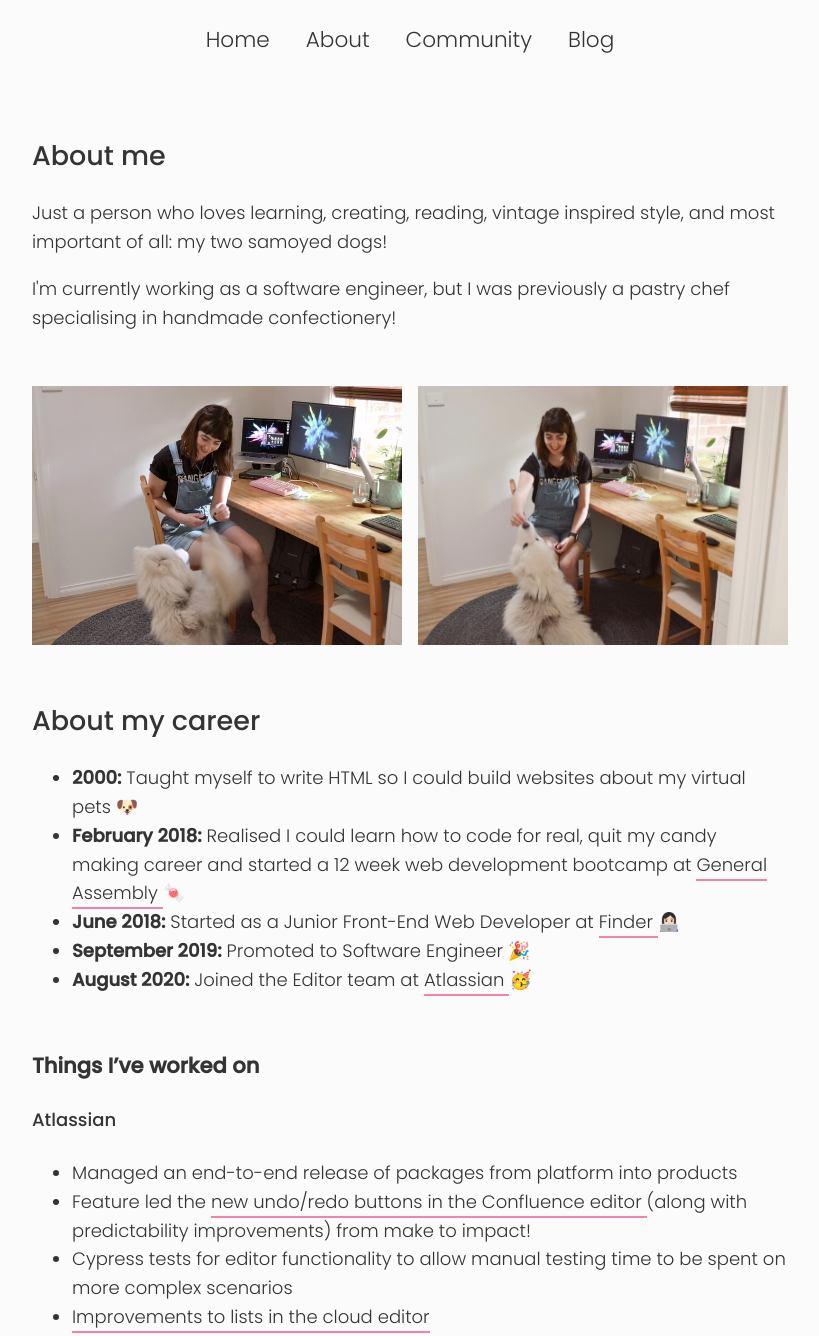
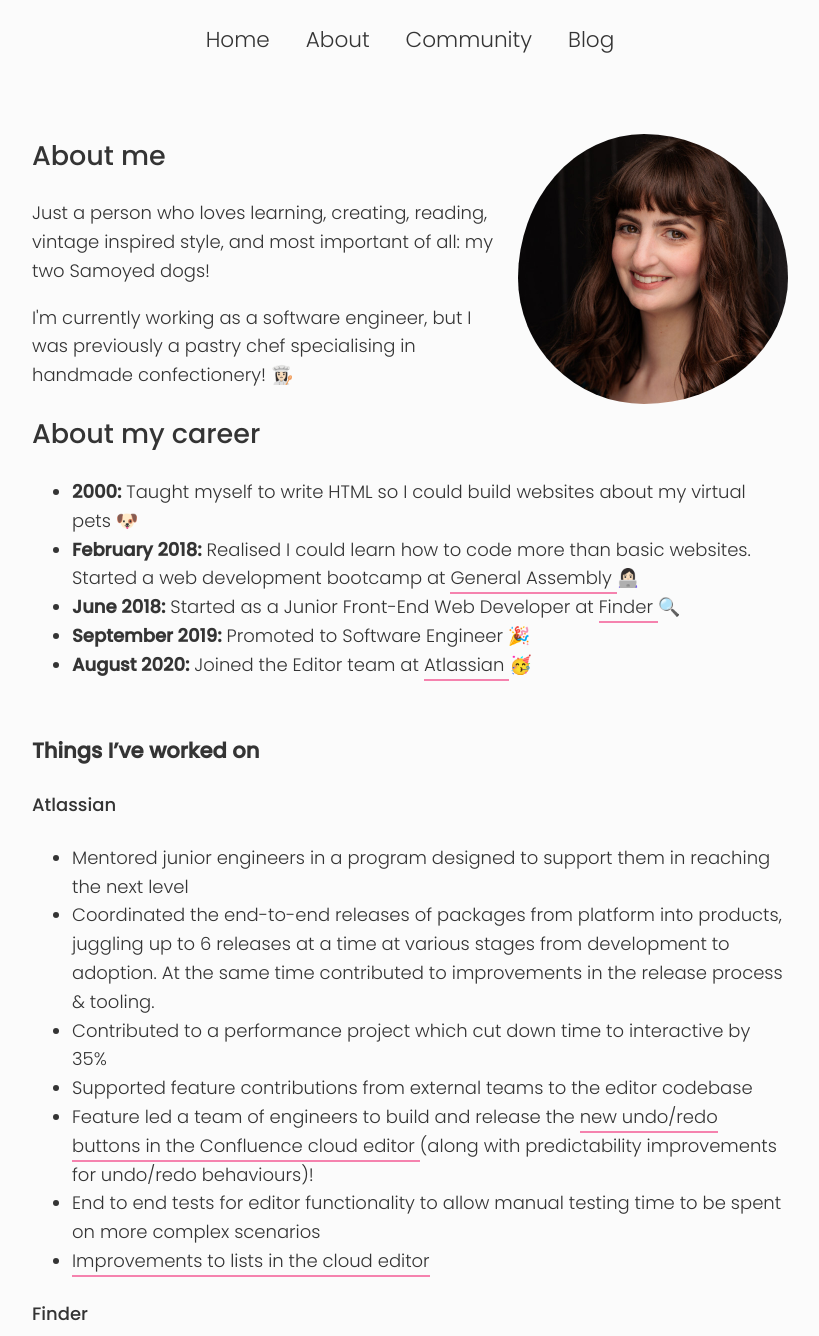
Before and after one commit to TarynEwens/te-eleventy-netlifyCMS, an Eleventy site: page pages/about.md in a window 1280 px wide. Shown: the part 100-1436 px from the top of the page, without its empty margins (230-1049 px from the left). Built offline with nearby package versions, Linux system fonts and the light colour scheme; Eleventy itself is replaced by a stand-in of ours; files that its build step writes are made by us from their sources.

Commit message:
update about page

```diff
--- a/css/main.css
+++ b/css/main.css
@@ -386,3 +386,24 @@ code {
   border: 0;
   display: contents;
 }
+
+.aboutImage {
+  border-radius: 50%;
+  max-width: 15rem;
+}
+
+.aboutMe {
+  text-align: center;
+}
+
+.aboutMe p,
+.aboutMe h2 {
+  text-align: left;
+}
+
+@media only screen and (min-width: 690px) {
+  .aboutImage {
+    float: right;
+    padding: 0 0 1rem 1rem;
+  }
+}
--- a/index.njk
+++ b/index.njk
@@ -6,7 +6,7 @@ title: Home
 <div class="contentArea">
   <section class="intro">
       <img src="/images/profile.jpeg" alt="Photo of Taryn with her two samoyed dogs" class="profileImage"/>
-      <p class="sidebarEmoji">✨</p>
+      {# <p class="sidebarEmoji">✨</p> #}
     <h2>confectioner turned front-end web dev.</h2>
     <p>Hello, I’m Taryn! 👋</p>
     <p>I’m currently working as a software engineer at Atlassian in Australia.</p>
--- a/pages/about.md
+++ b/pages/about.md
@@ -5,12 +5,13 @@ permalink: /about/
 ---
 
 <section class="aboutMe">
-  <h2>About me</h2>
-  <p>Just a person who loves learning, creating, reading, vintage inspired style, and most important of all: my two samoyed dogs!</p>
-  <p>I'm currently working as a software engineer, but I was previously a pastry chef specialising in handmade confectionery!</p>
-  <p></p>
+    <img src="/images/TarynOnline-8338(1).jpg" alt="Photo of Taryn with her two samoyed dogs" class="aboutImage"/>
+    <h2>About me</h2>
+    <p>Just a person who loves learning, creating, reading, vintage inspired style, and most important of all: my two Samoyed dogs!</p>
+    <p>I'm currently working as a software engineer, but I was previously a pastry chef specialising in handmade confectionery! 👩🏻‍🍳</p>
+    <p></p>
 </section>
-<section class="aboutImageWrapper">
+<!-- <section class="aboutImageWrapper">
   <img
     src="/images/taryn-lexi-desk1.jpg"
     alt="Taryn at her desk with her big fluffy dog begging for treats"
@@ -21,7 +22,7 @@ permalink: /about/
     alt="Taryn at her desk giving her big fluffy dog a treat"
     class="imageHalf"
   />
-</section>
+</section> -->
 <section class="aboutCareer">
   <h2>About my career</h2>
   <ul className={utilStyles.listStandard}>
@@ -31,7 +32,7 @@ permalink: /about/
     </li>
     <li>
       <strong>February 2018:</strong> Realised I could learn how
-      to code for real, quit my candy making career and started a 12 week
+      to code more than basic websites. Started a
       web development bootcamp at
       <a
         className={utilStyles.linkFeature}
@@ -39,7 +40,7 @@ permalink: /about/
       >
         General Assembly
       </a>
-      🍬
+      👩🏻‍💻
     </li>
     <li>
       <strong>June 2018:</strong> Started as a Junior Front-End Web
@@ -50,7 +51,7 @@ permalink: /about/
       >
         Finder
       </a>
-      👩🏻‍💻
+      🔍
     </li>
     <li>
       <strong>September 2019:</strong> Promoted to Software Engineer 🎉
@@ -71,16 +72,19 @@ permalink: /about/
   <h3 className={utilStyles.h3}>Things I’ve worked on</h3>
   <h4>Atlassian</h4>
   <ul className={utilStyles.listStandard}>
-    <li>Managed an end-to-end release of packages from platform into products</li>
+    <li>Mentored junior engineers in a program designed to support them in reaching the next level</li>
+    <li>Coordinated the end-to-end releases of packages from platform into products, juggling up to 6 releases at a time at various stages from development to adoption. At the same time contributed to improvements in the release process & tooling.</li>
+    <li>Contributed to a performance project which cut down time to interactive by 35%</li>
+    <li>Supported feature contributions from external teams to the editor codebase
     <li>
-      Feature led the
+      Feature led a team of engineers to build and release the
       <a href="https://community.atlassian.com/t5/Confluence-articles/New-Undo-Redo-buttons-in-the-Confluence-editor/ba-p/1735895">
-        new undo/redo buttons in the Confluence editor
+        new undo/redo buttons in the Confluence cloud editor
       </a>
-      (along with predictability improvements) from make to impact!
+      (along with predictability improvements for undo/redo behaviours)!
     </li>
     <li>
-      Cypress tests for editor functionality to allow manual testing time
+      End to end tests for editor functionality to allow manual testing time
       to be spent on more complex scenarios
     </li>
     <li>
```
Also changed, not shown: images/TarynOnline-8338(1).jpg (added). Lines whose indentation alone changed are shown as unchanged.
